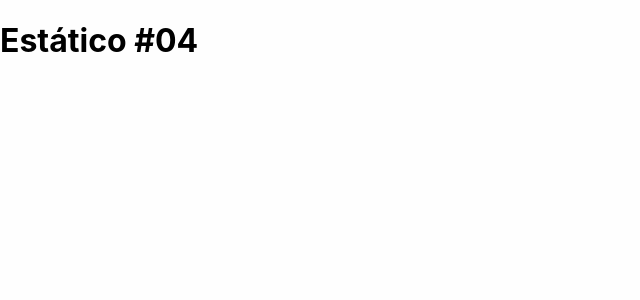
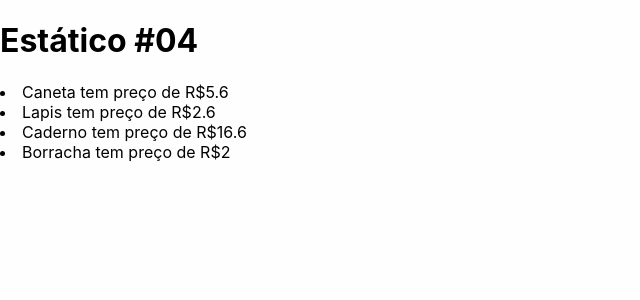
Before and after one commit to David-Pires/renderizacao, a Next.js app: page /estatico4 in a window 1280 px wide. Shown: the top 300 px of the page, without its empty margins (0-640 px from the left). Built offline with nearby package versions, Linux system fonts and the light colour scheme.

Commit message:
consuming an api for static content

```diff
--- a/pages/estatico4.jsx
+++ b/pages/estatico4.jsx
@@ -17,6 +17,7 @@ export default function Estatico4(props) {
   return (
     <div>
       <h1>Estático #04</h1>
+      {renderizarProdutos()}
     </div>
   );
 }
```
